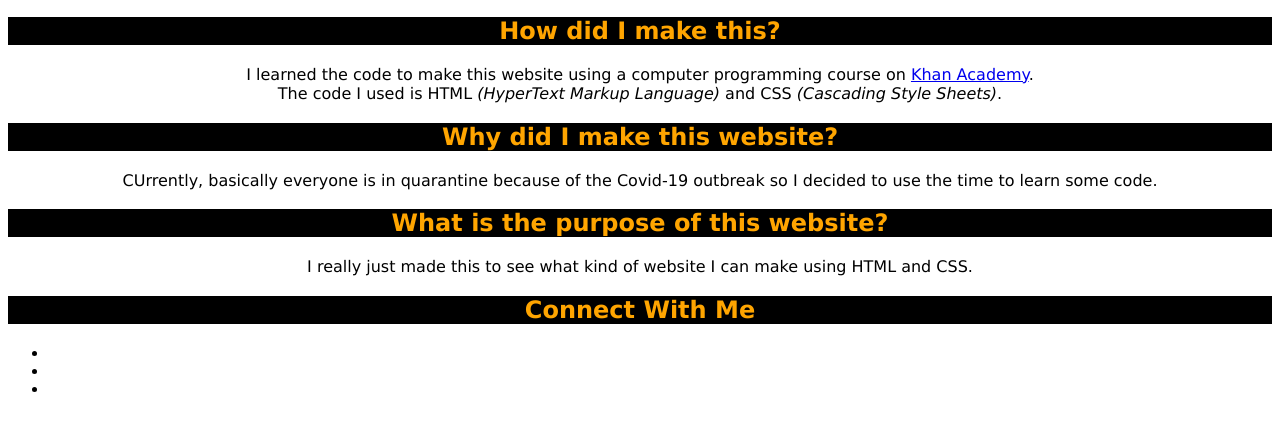
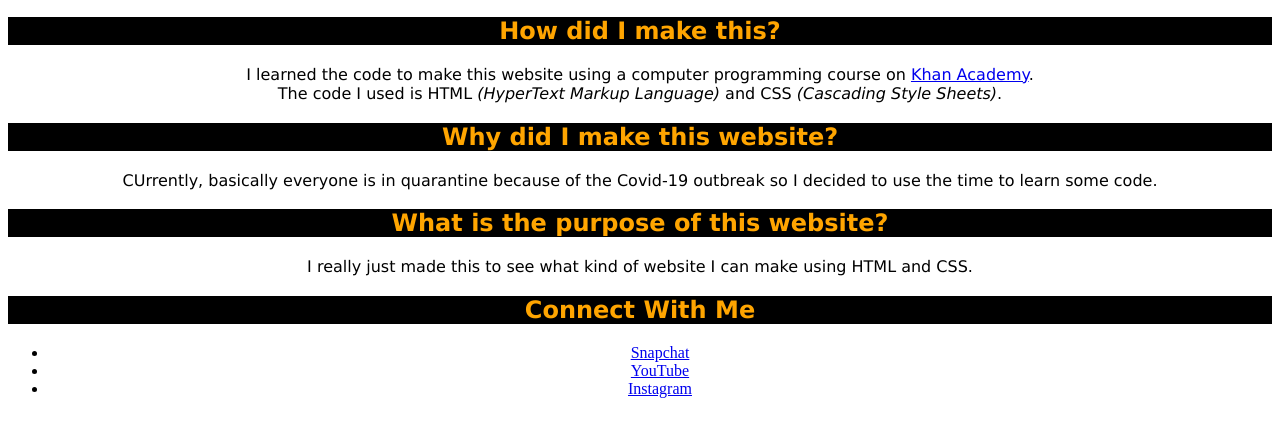
Before and after one commit to jydsz/jydsz.github.io, a plain HTML site: page index.html in a window 1280 px wide. Shown: the part 103-540 px from the top of the page. Drawn offline with Linux system fonts and the light colour scheme.

Commit message:
Update index.html

```diff
--- a/index.html
+++ b/index.html
@@ -24,6 +24,11 @@
           font-size: 16px;
           text-align: center;
         }
+
+        div {
+          text-align: center;
+        }
+
       </style>
     </head>
     <body>
@@ -40,11 +45,12 @@
       <p> I really just made this to see what kind of website I can make using HTML and CSS. </p>
 
       <h2> Connect With Me </h2>
+      <div>
       <ul>
-        <li><a target="_blank" href="https://www.snapchat.com/add/jydsz" Snapchat</a></li>
-        <li><a target="_blank" href="https://www.youtube.com/channel/UCKCjlonqvkVEm6QPsejKiyQ/featured" YouTube</a></li>
-        <li><a target="_blank" href="https://www.instagram.com/jydsz/" Instagram</a></li>
+        <li><a target="_blank" href="https://www.snapchat.com/add/jydsz">Snapchat</a></li>
+        <li><a target="_blank" href="https://www.youtube.com/channel/UCKCjlonqvkVEm6QPsejKiyQ/featured">YouTube</a></li>
+        <li><a target="_blank" href="https://www.instagram.com/jydsz/">Instagram</a></li>
       </ul>
-
+      </div>
     </body>
 </html>
```
